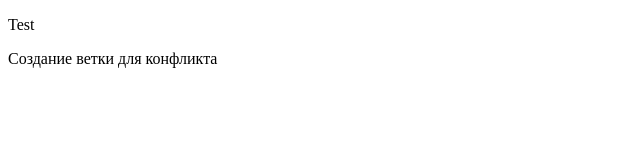
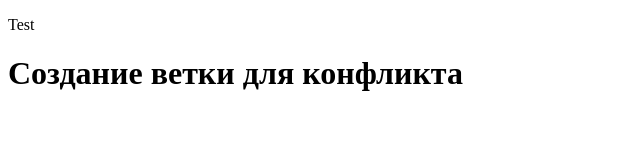
Before and after one commit to Alina-Sekretyova/module-3, a plain HTML site: page index.html in a window 1280 px wide. Shown: the whole page, without its empty margins (0-640 px from the left). Drawn offline with Linux system fonts and the light colour scheme.

Commit message:
head one vs paragraph

```diff
--- a/index.html
+++ b/index.html
@@ -10,7 +10,7 @@
 
 <body>
     <p>Test</p>
-    <p>Создание ветки для конфликта</p>
+    <h1>Создание ветки для конфликта</h1>
 </body>
 
 </html>
```
